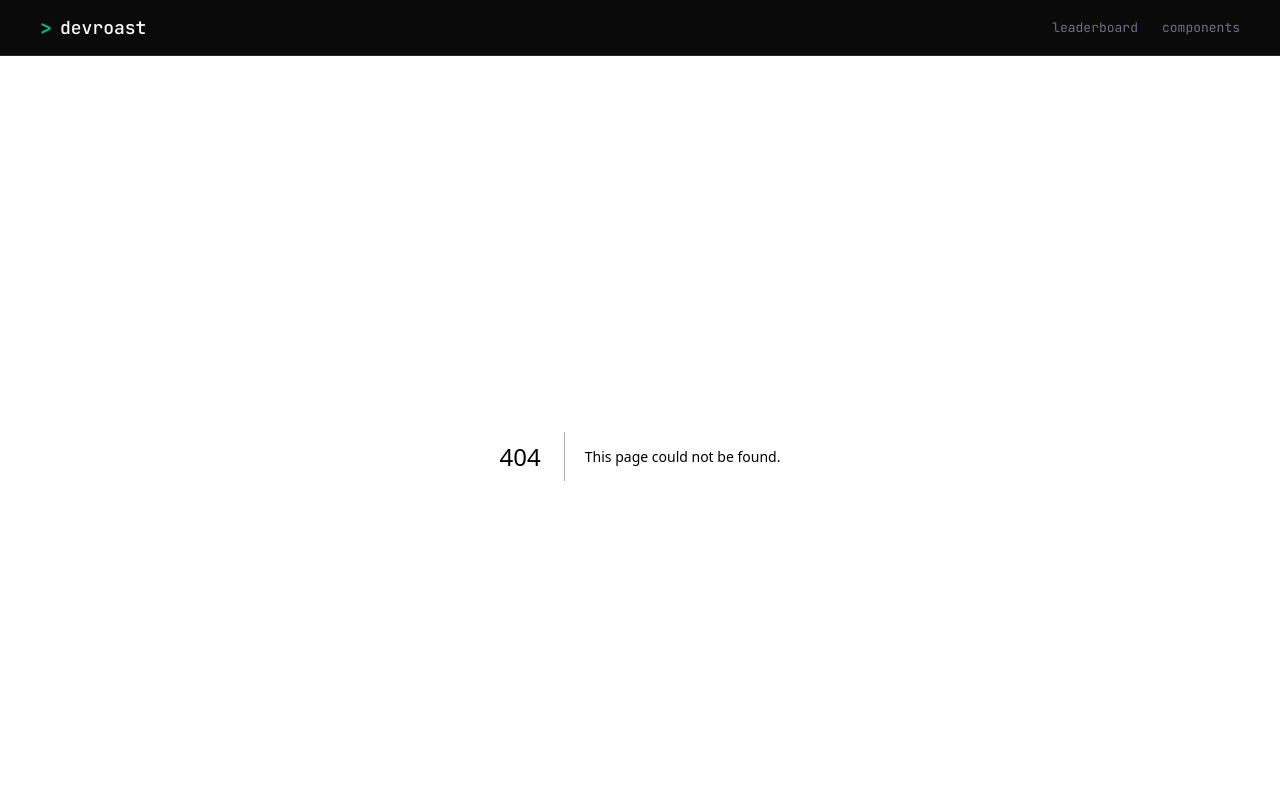
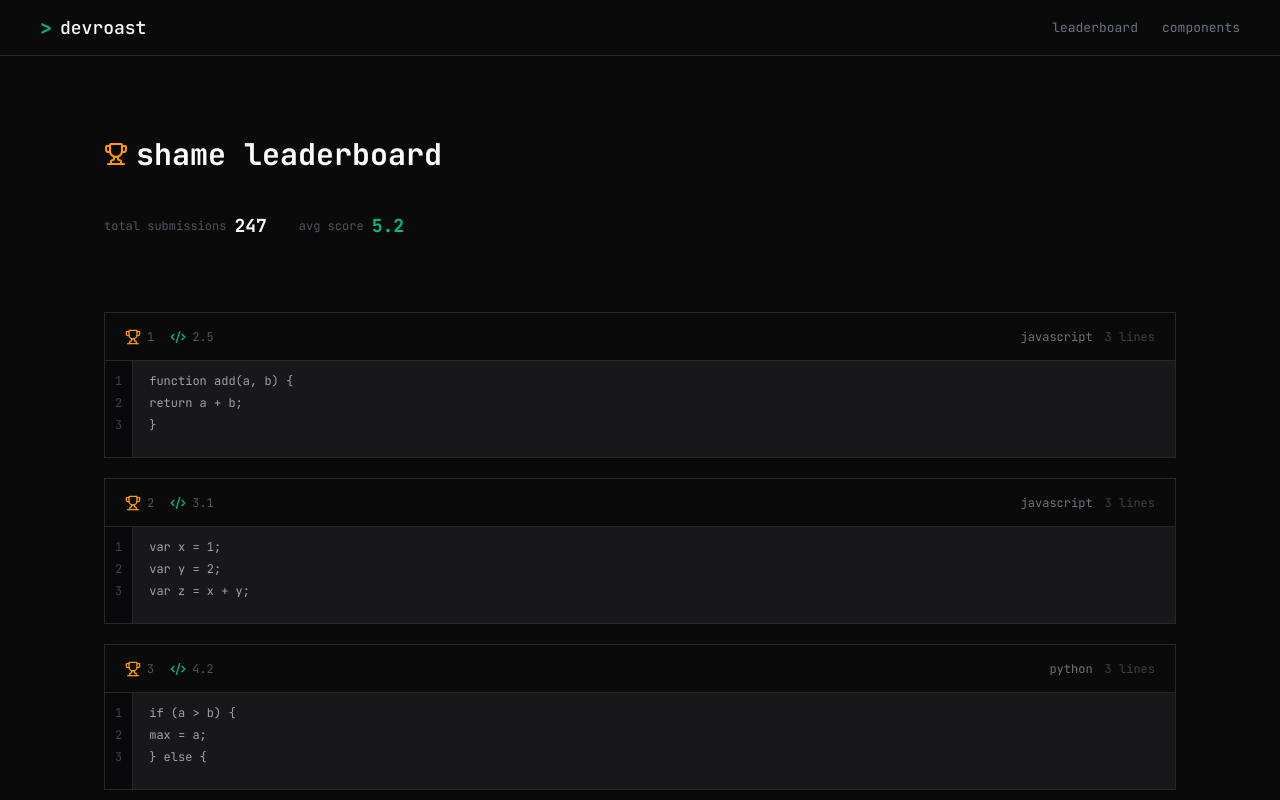
Before and after one commit to andersonkaiti/devroast, a Next.js app: page /leaderboard in a window 1280 px wide. Before the commit this address had no page. Shown: the top 800 px of the page. Built offline with nearby package versions, Linux system fonts and the light colour scheme.

Commit message:
✨ feat(pages): add leaderboard page with static data

```diff
--- /dev/null
+++ b/src/app/leaderboard/page.tsx
@@ -0,0 +1,186 @@
+import { Code2, Trophy } from 'lucide-react'
+
+export const metadata = {
+  title: 'Leaderboard - DevRoast',
+  description: 'The most roasted code on the internet',
+}
+
+interface LeaderboardEntry {
+  id: string
+  rank: number
+  code: string
+  codeLines: string[]
+  language: string
+  score: number
+  author: string
+}
+
+const LEADERBOARD_DATA: LeaderboardEntry[] = [
+  {
+    id: '1',
+    rank: 1,
+    code: `function add(a, b) {
+  return a + b;
+}`,
+    codeLines: ['function add(a, b) {', '  return a + b;', '}'],
+    language: 'javascript',
+    score: 2.5,
+    author: 'dev_noob',
+  },
+  {
+    id: '2',
+    rank: 2,
+    code: `var x = 1;
+var y = 2;
+var z = x + y;`,
+    codeLines: ['var x = 1;', 'var y = 2;', 'var z = x + y;'],
+    language: 'javascript',
+    score: 3.1,
+    author: 'junior_dev',
+  },
+  {
+    id: '3',
+    rank: 3,
+    code: `if (a > b) {
+  max = a;
+} else {
+  max = b;
+}`,
+    codeLines: ['if (a > b) {', '  max = a;', '} else {', '  max = b;', '}'],
+    language: 'python',
+    score: 4.2,
+    author: 'code_warrior',
+  },
+  {
+    id: '4',
+    rank: 4,
+    code: `setTimeout(() => {
+  console.log("hello");
+}, 1000);`,
+    codeLines: ['setTimeout(() => {', '  console.log("hello");', '}, 1000);'],
+    language: 'javascript',
+    score: 5.0,
+    author: 'async_lover',
+  },
+  {
+    id: '5',
+    rank: 5,
+    code: `try {
+  doSomething();
+} catch (e) {
+  console.log("error");
+}`,
+    codeLines: [
+      'try {',
+      '  doSomething();',
+      '} catch (e) {',
+      '  console.log("error");',
+      '}',
+    ],
+    language: 'javascript',
+    score: 5.8,
+    author: 'error_handler',
+  },
+]
+
+function LeaderboardCard({ entry }: { entry: LeaderboardEntry }) {
+  const codePreview = entry.codeLines.slice(0, 3)
+
+  return (
+    <div className="flex flex-col border border-zinc-800 bg-neutral-950">
+      {/* Meta Row */}
+      <div className="flex h-12 items-center justify-between border-zinc-800 border-b px-5">
+        <div className="flex items-center gap-4">
+          <div className="flex items-center gap-1.5">
+            <Trophy className="h-4 w-4 text-amber-500" />
+            <span className="text-xs text-zinc-600">{entry.rank}</span>
+          </div>
+          <div className="flex items-center gap-1.5">
+            <Code2 className="h-4 w-4 text-emerald-500" />
+            <span className="text-xs text-zinc-600">
+              {entry.score.toFixed(1)}
+            </span>
+          </div>
+        </div>
+        <div className="flex items-center gap-3 text-xs">
+          <span className="text-zinc-500">{entry.language}</span>
+          <span className="text-zinc-700">{codePreview.length} lines</span>
+        </div>
+      </div>
+
+      {/* Code Block */}
+      <div className="flex h-24 overflow-hidden bg-zinc-900">
+        {/* Line Numbers */}
+        <div className="flex flex-col items-end gap-1.5 border-zinc-800 border-r bg-zinc-950 px-2.5 py-3 text-right">
+          {codePreview.map((line, i) => (
+            <span
+              key={`${entry.id}-line-${line}`}
+              className="text-xs text-zinc-700"
+            >
+              {i + 1}
+            </span>
+          ))}
+        </div>
+
+        {/* Code Content */}
+        <div className="flex-1 overflow-hidden px-4 py-3">
+          <div className="space-y-1.5 font-mono text-xs">
+            {codePreview.map((line) => (
+              <div
+                key={`${entry.id}-${line}`}
+                className="truncate text-zinc-400"
+              >
+                {line}
+              </div>
+            ))}
+          </div>
+        </div>
+      </div>
+    </div>
+  )
+}
+
+export default function LeaderboardPage() {
+  const totalSubmissions = 247
+  const avgScore = 5.2
+
+  return (
+    <main className="mx-auto flex w-full max-w-6xl flex-col gap-8 px-4 pt-12 pb-10 sm:px-10 sm:pt-20 sm:pb-16">
+      <div className="mx-auto flex w-full max-w-6xl flex-col gap-8">
+        {/* Hero Section */}
+        <section className="mb-10 flex flex-col gap-4">
+          <div className="flex items-center gap-2">
+            <Trophy className="h-6 w-6 text-amber-500" />
+            <h1 className="font-bold font-mono text-3xl">shame leaderboard</h1>
+          </div>
+          <p className="font-mono text-sm text-zinc-500">
+            {/* the most roasted code on the internet */}
+          </p>
+          <div className="flex items-center gap-8 pt-2">
+            <div className="flex items-center gap-2">
+              <span className="font-mono text-xs text-zinc-600">
+                total submissions
+              </span>
+              <span className="font-bold font-mono text-lg text-zinc-50">
+                {totalSubmissions}
+              </span>
+            </div>
+            <div className="flex items-center gap-2">
+              <span className="font-mono text-xs text-zinc-600">avg score</span>
+              <span className="font-bold font-mono text-emerald-500 text-lg">
+                {avgScore.toFixed(1)}
+              </span>
+            </div>
+          </div>
+        </section>
+
+        {/* Leaderboard Entries */}
+        <section className="flex flex-col gap-5">
+          {LEADERBOARD_DATA.map((entry) => (
+            <LeaderboardCard key={entry.id} entry={entry} />
+          ))}
+        </section>
+      </div>
+    </main>
+  )
+}
```
